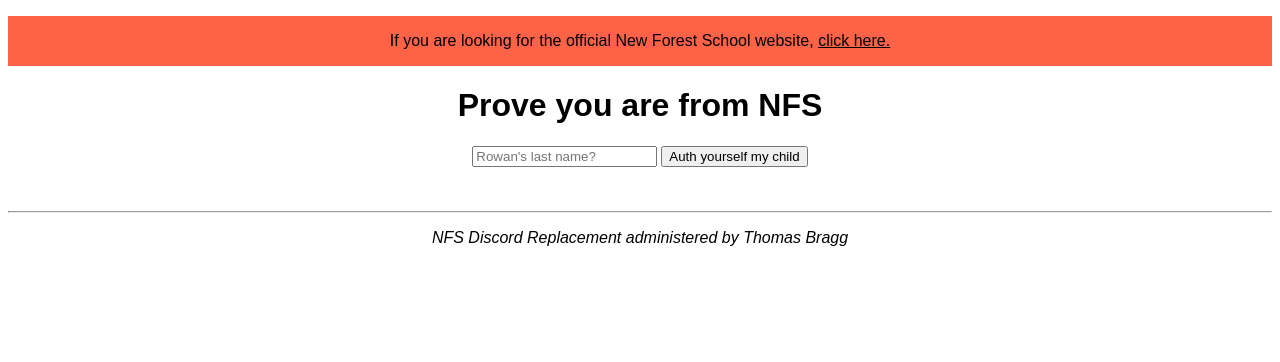
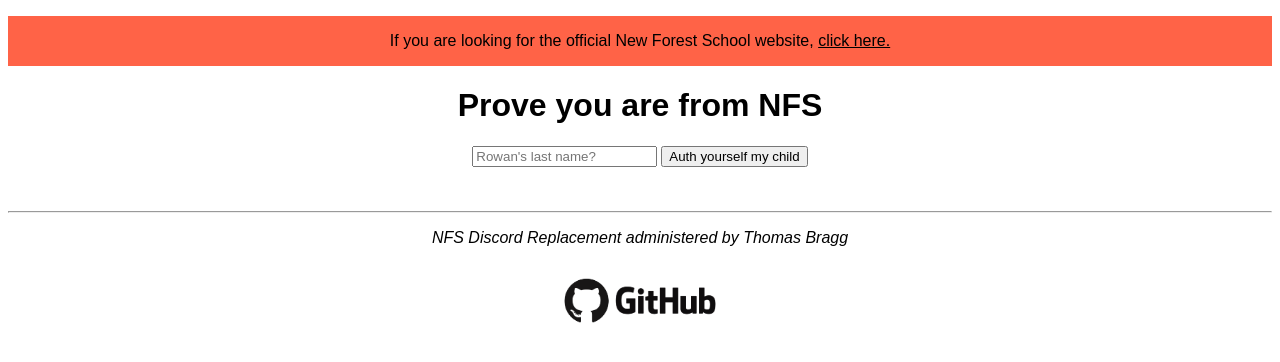
Before and after one commit to harrycw256/nfs-discord-replacement, a plain HTML site: page auth.html in a window 1280 px wide. Drawn offline with Linux system fonts and the light colour scheme.

Commit message:
Added repo link to auth page

```diff
--- a/auth.html
+++ b/auth.html
@@ -11,5 +11,6 @@
 	<br><br>
 	<hr>
 	<p><i><span id="sitename">Website</span> administered by <span id="siteadmin">Unknown</span></i></p>
+	<a href="https://github.com/harrycw256/nfs-discord-replacement"><img src="/img/github.png" width=200px height=75px></img></a>
 </center>
 <script src="/js/core.js"></script>
```
